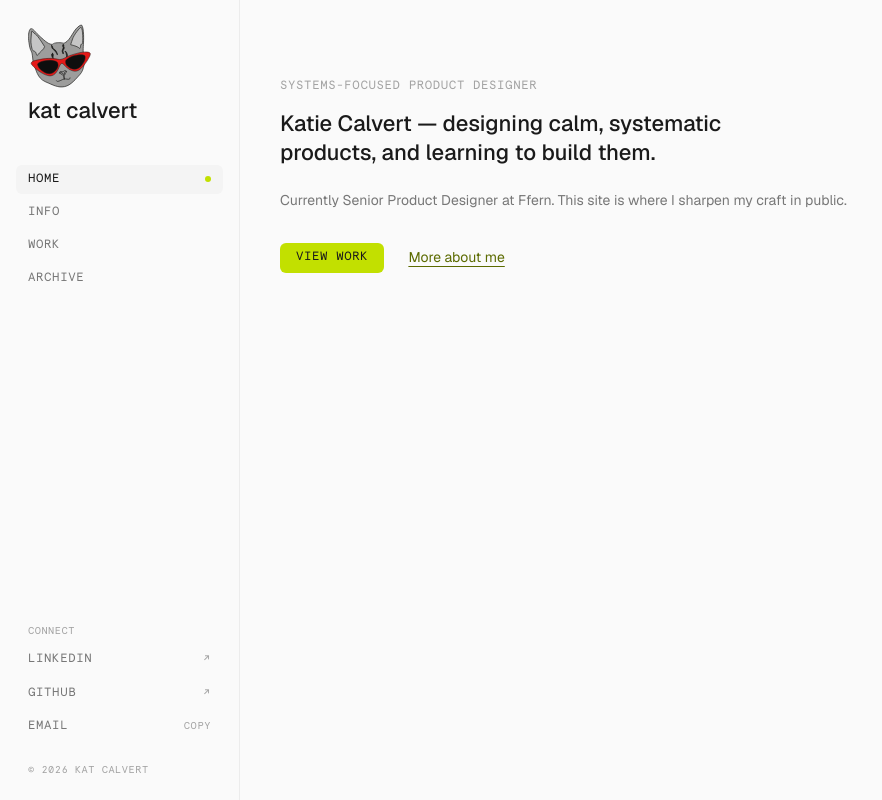
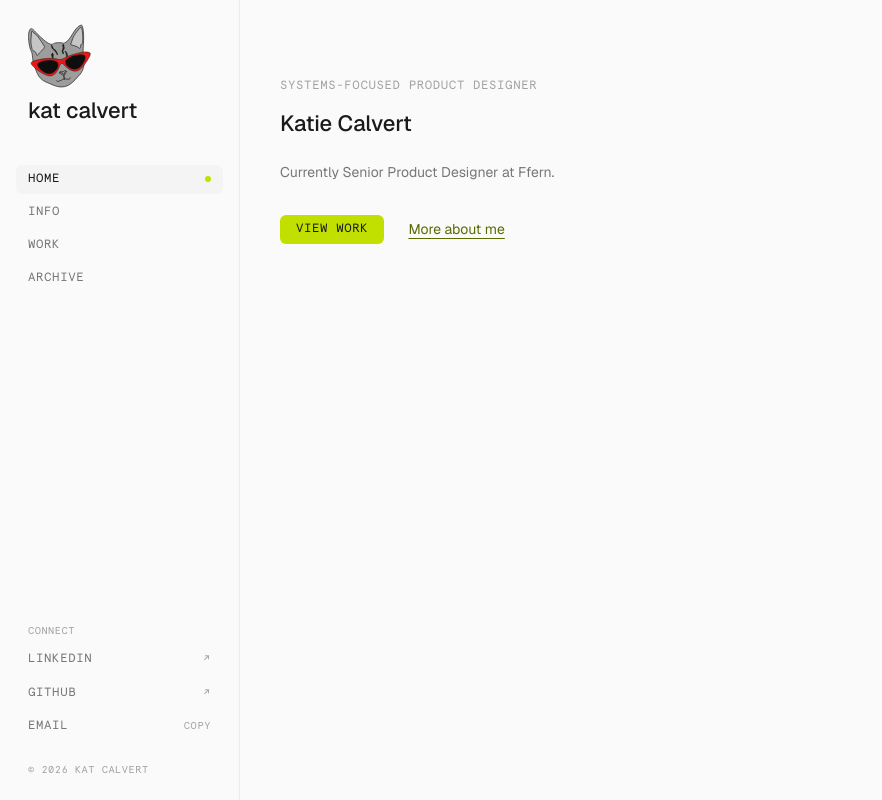
Before and after one commit to katcaldesign/kat-cal-design, a Next.js app: page / in a window 1280 px wide. Shown: the whole page, without its empty margins (0-882 px from the left). Built offline with nearby package versions, Linux system fonts and the light colour scheme.

Commit message:
copy update

```diff
--- a/app/info/page.tsx
+++ b/app/info/page.tsx
@@ -8,8 +8,7 @@ export default function About() {
         <h1 className="kat-body-xl mt-4 font-medium text-ink">Katie Calvert</h1>
         <p className="kat-body-md mt-6 text-ink-mid">
           I&apos;m a systems-focused product designer based in London, currently Senior Product
-          Designer at Ffern. I work across UX and increasingly UI — this site is where I&apos;m
-          sharpening my craft in public.
+          Designer at Ffern.
         </p>
       </section>
 
--- a/app/page.tsx
+++ b/app/page.tsx
@@ -7,11 +7,10 @@ export default function Home() {
         Systems-focused product designer
       </p>
       <h1 className="kat-body-xl mt-4 font-medium text-balance text-ink">
-        Katie Calvert — designing calm, systematic products, and learning to build them.
+        Katie Calvert
       </h1>
       <p className="kat-body-md mt-6 text-ink-mid">
-        Currently Senior Product Designer at Ffern. This site is where I sharpen my craft in
-        public.
+        Currently Senior Product Designer at Ffern.
       </p>
 
       <div className="mt-8 flex items-center gap-6">
```
